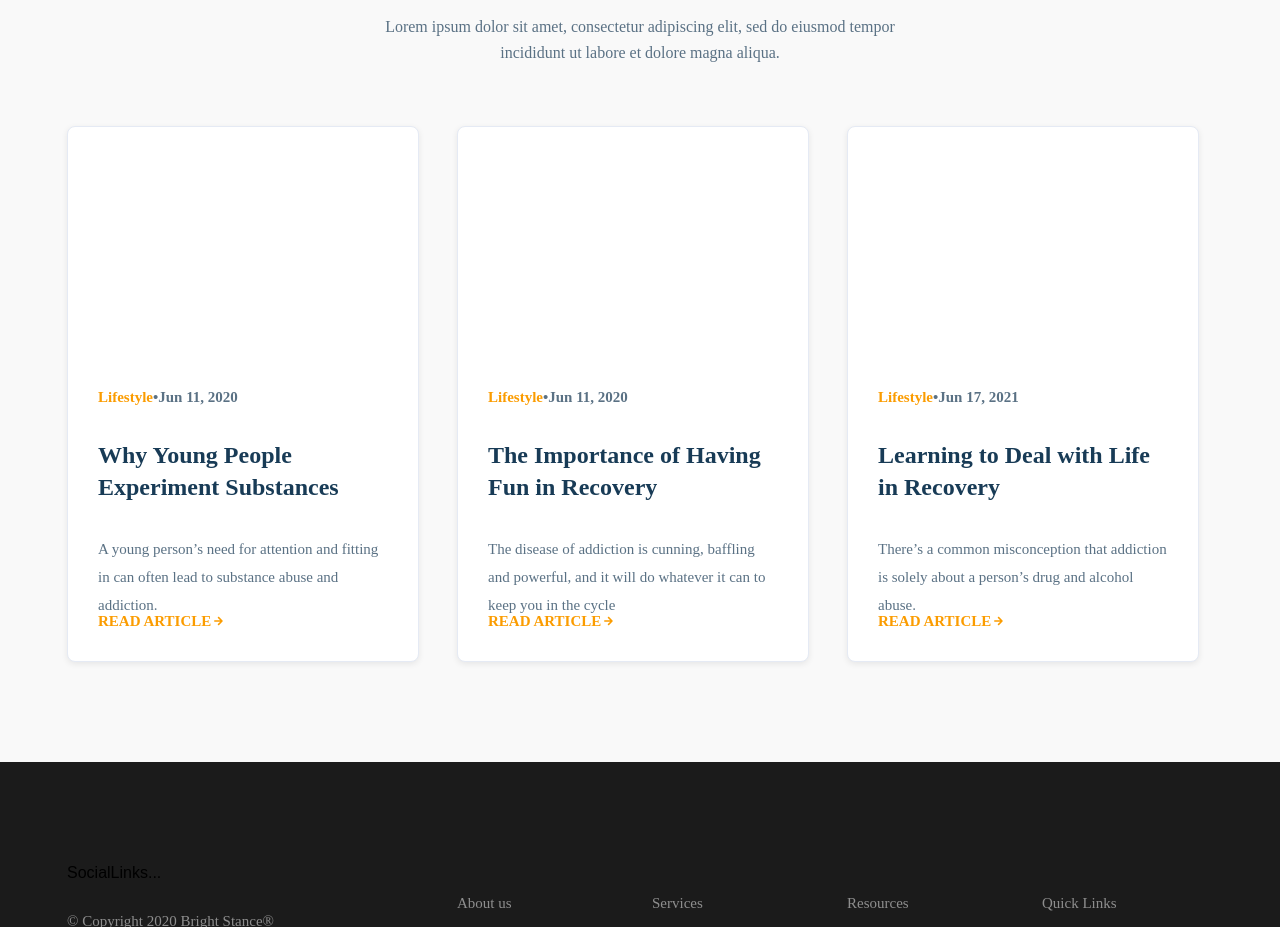
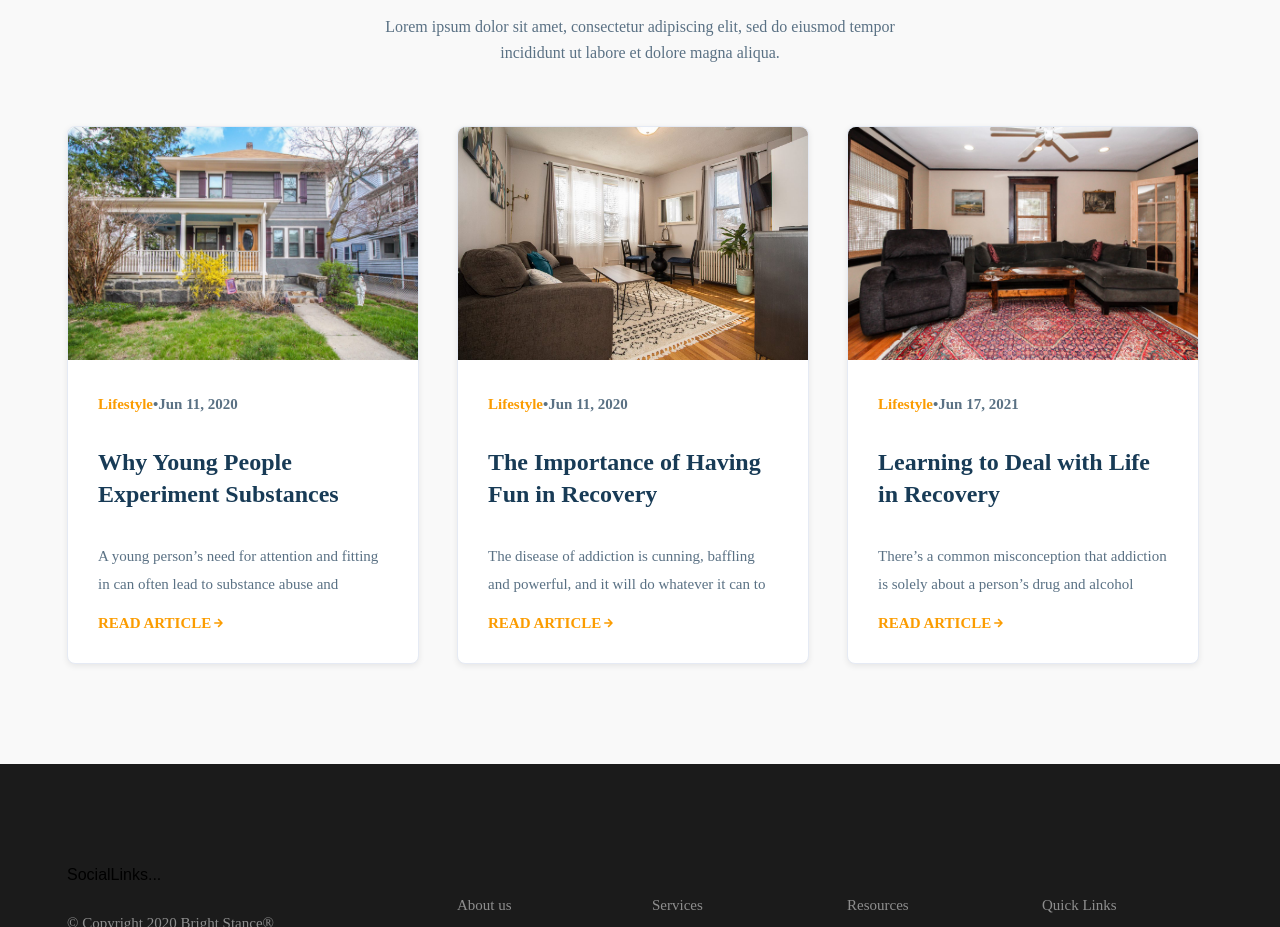
Before and after one commit to arseniy-poltev/alcoholism-gatsby.js, a Gatsby site: page / in a window 1280 px wide. Shown: the part 2380-3307 px from the top of the page. Built offline with nearby package versions, Linux system fonts and the light colour scheme; Gatsby itself is replaced by a stand-in of ours.

Commit message:
fix blog card

```diff
--- a/src/components/common/BlogCard.js
+++ b/src/components/common/BlogCard.js
@@ -1,4 +1,5 @@
 import { Link } from "gatsby"
+import { StaticImage } from "gatsby-plugin-image"
 import moment from "moment"
 import React from "react"
 import { FaArrowRight } from "react-icons/fa"
@@ -8,7 +9,17 @@ export default function BlogCard(props) {
 
   return (
     <div className="blog-card">
-      <div className="blog-cover" />
+      <div className="blog-cover">
+        <img src={blog.image} alt="blog cover" />
+        {/* <StaticImage
+          src={blog.image}
+          width={'300'}
+          quality={95}
+          formats={["AUTO", "WEBP", "AVIF"]}
+          alt="A Gatsby astronaut"
+          style={{ marginBottom: `1.45rem` }}
+        /> */}
+      </div>
       <div className="blog-summary">
         <h6>
           <span>{blog.tag}</span>•
--- a/src/components/common/data.js
+++ b/src/components/common/data.js
@@ -40,6 +40,7 @@ export const centersList = [
 export const blogList = [
   {
     id: 1,
+    image: "/1.jpg",
     tag: "Lifestyle",
     title: "Why Young People Experiment Substances",
     content:
@@ -48,6 +49,8 @@ export const blogList = [
   },
   {
     id: 2,
+    image: "/2.jpg",
+
     tag: "Lifestyle",
     title: "The Importance of Having Fun in Recovery",
     content:
@@ -56,6 +59,7 @@ export const blogList = [
   },
   {
     id: 3,
+    image: "/3.jpg",
     tag: "Lifestyle",
     title: "Learning to Deal with Life in Recovery",
     content:
--- a/src/styles/pages/_home.scss
+++ b/src/styles/pages/_home.scss
@@ -296,13 +296,19 @@
 .blog-card {
   box-sizing: border-box;
   max-width: 352px;
+  height: 100%;
   border: 1px solid #e5eaf4;
   border-radius: 8px;
   background-color: #ffffff;
   box-shadow: 0 2px 6px 0 rgba(0, 0, 0, 0.08);
 
   .blog-cover {
+    border-radius: 8px 8px 0 0;
     min-height: 230px;
+    img {
+      border-radius: 8px 8px 0 0;
+      width: 100%;
+    }
   }
 
   .blog-summary {
@@ -335,7 +341,8 @@
     }
 
     p {
-      max-height: 61px;
+      max-height: 56px;
+      overflow: hidden;
       color: #5a7184;
       font-family: "DM Sans";
       font-size: 15px;
```
Also changed, not shown: static/1.jpg (added), static/2.jpg (added), static/3.jpg (added).
